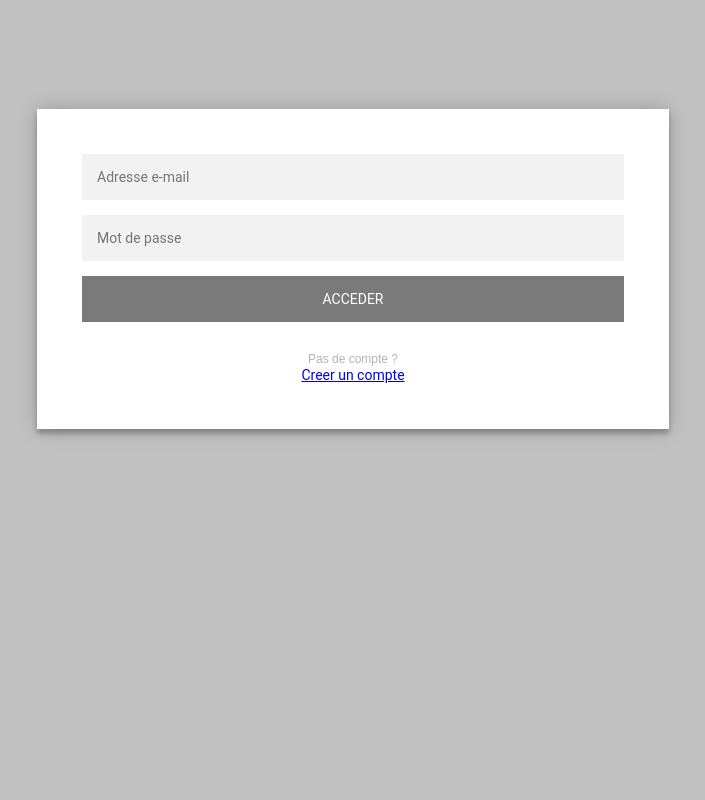
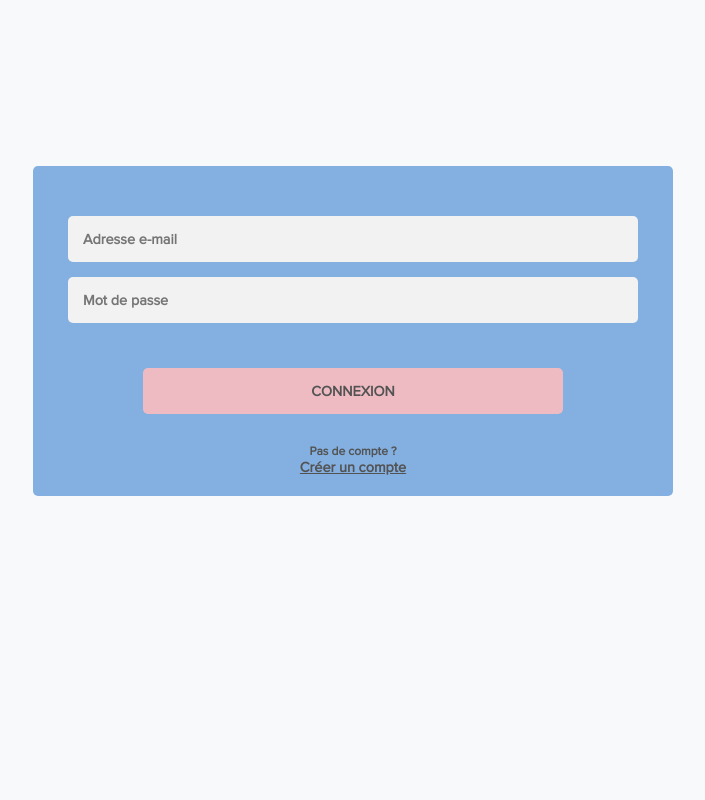
Before and after one commit to Malachite01/apiRestBlog, a PHP site: page /apiRestBlog/php/login.php in a window 1280 px wide. Shown: the whole page, without its empty margins (287-992 px from the left). Run offline with PHP 8.4, Linux system fonts and the light colour scheme.

Commit message:
Nouveau style début

```diff
--- a/php/index.php
+++ b/php/index.php
@@ -7,6 +7,7 @@ if(isset($_SESSION['token'])){
     echo'<a href="login.php">Connexion</a>';
 }
 ?>
+
 <!DOCTYPE html>
 <html lang="fr">
 <head>
--- a/php/login.php
+++ b/php/login.php
@@ -1,33 +1,29 @@
-<?php session_start();
+<?php
+  session_start();
   include('librairies/lib.php');
-// var_dump($_POST);
   if (isset($_POST['login']) && isset($_POST['password'])) {
     methodeBody($_POST['login'],$_POST['password']);
   }
+?>
 
-?>
 <!DOCTYPE HTML>
-<html lang="fr" style="font-family: Arial,sans-serif;">
-
+<html lang="fr">
 <head>
   <meta charset="utf-8">
-    <link rel="stylesheet" href="../style/style_login.css" media="screen" type="text/css" />
   <meta name="viewport" content="width=device-width, initial-scale=1.0">
-    <title>bienvenue</title>
+  <link rel="stylesheet" href="../style/style.css" >
+  <title>Connexion</title>
 </head>
 <body>
   <div class="login-page">
     <div class="form">
-                <form action="" method="post" class="login-form">
+      <form method="POST" class="login-form">
         <input type="text" name="login" placeholder="Adresse e-mail" />
         <input type="password" name="password" placeholder="Mot de passe" />
-                    <input class="button" type="submit" value="Acceder">
+        <input class="button" type="submit" value="CONNEXION" />
 
-                    <div class="texte_creer-compte">
         <p class="message">Pas de compte ? </p>
-                        <a href="creation_compte.php">Creer un compte</a>
-                    </div>
-
+        <a id="lien-account" href="creation_compte.php">Créer un compte</a>
       </form>
     </div>
   </div>
--- a/style/style.css
+++ b/style/style.css
@@ -2,6 +2,9 @@
   --background-color: #f8f9fb;
   --global-radius: 5px;
   --article-background-color: #83b0e1;
+  --second-background-color: #eebbc3;
+  --second-background-color-hover: #ecd0d5;
+  --grey-font-color: #535353;
 }
 
 @font-face {
@@ -20,6 +23,71 @@ body {
   display: 	grid;
   background-color: var(--background-color);
 }
+
+/*!        ________________________           */
+/*!       |_____PAGE_DE_LOGIN_____|           */
+
+.login-page {
+  width: 50%;
+  padding: 8% 0 0;
+  margin: auto;
+  margin-top: 5%;
+}
+
+.form {
+  position: relative;
+  background: var(--article-background-color);
+  padding: 20px;
+  padding-top: 50px;
+  text-align: center;
+  border-radius: var(--global-radius);
+}
+
+.form input {
+  outline: 0;
+  background-color: #f2f2f2;
+  width: 95%;
+  border: 0;
+  margin: 0 0 15px;
+  padding: 15px;
+  box-sizing: border-box;
+  border-radius: var(--global-radius);
+  font-size: .9em;
+}
+
+.form .button {
+  margin-top: 30px;
+  outline: 0;
+  background-color: var(--second-background-color);
+  color: var(--grey-font-color);
+  padding: 15px;
+  font-size: .9em;
+  cursor: pointer;
+  width: 70%;
+}
+
+.form .button:hover {
+  background-color: var(--second-background-color-hover);
+}
+
+#lien-account {
+  width: 100%;
+  border: 0;
+  font-size: .9em;
+  cursor: pointer;
+  color: var(--grey-font-color);
+}
+
+.form .message {
+  margin: 15px 0 0;
+  color: var(--grey-font-color);
+  font-size: 12px;
+}
+
+
+
+/*!        ________________________           */
+/*!       |_____PAGE_DE_BLOG______|           */
 
 #boutonDeco {
   position: absolute;
--- a/style/style_login.css
+++ /dev/null
@@ -1,242 +0,0 @@
-@media screen and (max-width: 1200px) {
-    .login-page {
-        width: 80%;
-        padding-top: 25vh;
-        margin: auto;
-    }
-    .form .login-form {
-        padding: 40px;
-    }
-    .grille {
-        display: grid;
-    }
-    .logo {
-        width: 90%;
-        margin-bottom: auto;
-        margin-right: auto;
-        margin-left: auto;
-    }
-    .form {
-        position: relative;
-        z-index: 1;
-        background: #FFFFFF;
-        margin: 0 auto 100px;
-        padding: 45px;
-        box-shadow: 0 0 20px 0 rgba(0, 0, 0, 0.2), 0 5px 5px 0 rgba(0, 0, 0, 0.24);
-    }
-    .form input {
-        font-family: "Roboto", sans-serif;
-        outline: 0;
-        background: #f2f2f2;
-        width: 100%;
-        border: 0;
-        margin: 0 0 15px;
-        padding: 15px;
-        box-sizing: border-box;
-        font-size: 14px;
-    }
-    .form .button {
-        font-family: "Roboto", sans-serif;
-        text-transform: uppercase;
-        outline: 0;
-        background: linear-gradient(101deg, rgba(255, 198, 76, 1) 0%, rgba(69, 45, 253, 1) 100%);
-        width: 100%;
-        border: 0;
-        padding: 15px;
-        color: #FFFFFF;
-        font-size: 14px;
-        -webkit-transition: all 0.3 ease;
-        transition: all 0.3 ease;
-        cursor: pointer;
-    }
-    a {
-        font-family: "Roboto", sans-serif;
-        outline: 0;
-        width: 100%;
-        border: 0;
-        font-size: 14px;
-        -webkit-transition: all 0.3 ease;
-        transition: all 0.3 ease;
-        cursor: pointer;
-    }
-    .form button:hover,
-    .form button:active,
-    .form button:focus {
-        background: #9f751b;
-    }
-    .texte_creer-compte {
-        margin-left: 40%;
-    }
-    .form .message {
-        padding: 5px;
-        color: #b3b3b3;
-        font-size: 12px;
-    }
-    .form .message a {
-        color: #000;
-    }
-    .form .register-form {
-        display: none;
-    }
-    .container {
-        position: relative;
-        z-index: 1;
-        max-width: 300px;
-        margin: 0 auto;
-    }
-    .container:before,
-    .container:after {
-        content: "";
-        display: block;
-        clear: both;
-    }
-    .container .info {
-        margin: 50px auto;
-        text-align: center;
-    }
-    .container .info h1 {
-        margin: 0 0 15px;
-        padding: 0;
-        font-size: 36px;
-        font-weight: 300;
-        color: #1a1a1a;
-    }
-    .container .info span {
-        color: #4d4d4d;
-        font-size: 12px;
-    }
-    .container .info span a {
-        color: #000000;
-        text-decoration: none;
-    }
-    .container .info span .fa {
-        color: #EF3B3A;
-    }
-    body {
-        background: rgb(34, 193, 195);
-        background: linear-gradient(0deg, rgba(255, 198, 76, 1) 0%, rgba(69, 45, 253, 1) 100%);
-    }
-    html {
-        height: 100%;
-    }
-}
-
-@media screen and (min-width: 1200px) {
-    .login-page {
-        width: 50%;
-        padding: 8% 0 0;
-        margin: auto;
-    }
-    .grille {
-        display: grid;
-        grid-template-columns: repeat(2, 50%);
-    }
-    .logo {
-        width: 90%;
-        margin-top: 10%;
-        margin-bottom: auto;
-        margin-right: auto;
-        margin-left: auto;
-    }
-    .form {
-        position: relative;
-        z-index: 1;
-        background: #FFFFFF;
-        margin: 0 auto 100px;
-        padding: 45px;
-        text-align: center;
-        box-shadow: 0 0 20px 0 rgba(0, 0, 0, 0.2), 0 5px 5px 0 rgba(0, 0, 0, 0.24);
-    }
-    .form input {
-        font-family: "Roboto", sans-serif;
-        outline: 0;
-        background: #f2f2f2;
-        width: 100%;
-        border: 0;
-        margin: 0 0 15px;
-        padding: 15px;
-        box-sizing: border-box;
-        font-size: 14px;
-    }
-    .form .button {
-        font-family: "Roboto", sans-serif;
-        text-transform: uppercase;
-        outline: 0;
-        background: rgb(122, 122, 122);
-        ;
-        width: 100%;
-        border: 0;
-        padding: 15px;
-        color: #FFFFFF;
-        font-size: 14px;
-        -webkit-transition: all 0.3 ease;
-        transition: all 0.3 ease;
-        cursor: pointer;
-    }
-    a {
-        font-family: "Roboto", sans-serif;
-        outline: 0;
-        width: 100%;
-        border: 0;
-        font-size: 14px;
-        -webkit-transition: all 0.3 ease;
-        transition: all 0.3 ease;
-        cursor: pointer;
-    }
-    .form button:hover,
-    .form button:active,
-    .form button:focus {
-        background: #9f751b;
-    }
-    .form .message {
-        margin: 15px 0 0;
-        color: #b3b3b3;
-        font-size: 12px;
-    }
-    .form .message a {
-        color: #000;
-    }
-    .form .register-form {
-        display: none;
-    }
-    .container {
-        position: relative;
-        z-index: 1;
-        max-width: 300px;
-        margin: 0 auto;
-    }
-    .container:before,
-    .container:after {
-        content: "";
-        display: block;
-        clear: both;
-    }
-    .container .info {
-        margin: 50px auto;
-        text-align: center;
-    }
-    .container .info h1 {
-        margin: 0 0 15px;
-        padding: 0;
-        font-size: 36px;
-        font-weight: 300;
-        color: #1a1a1a;
-    }
-    .container .info span {
-        color: #4d4d4d;
-        font-size: 12px;
-    }
-    .container .info span a {
-        color: #000000;
-        text-decoration: none;
-    }
-    .container .info span .fa {
-        color: #EF3B3A;
-    }
-    body {
-        background: rgb(193, 193, 193);
-    }
-    html {
-        height: 100%;
-    }
-}
```
Lines whose indentation alone changed are shown as unchanged.
